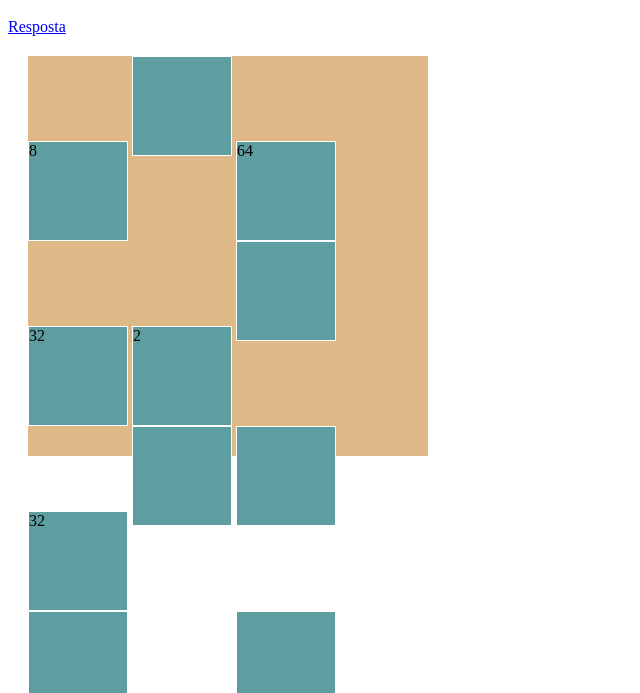
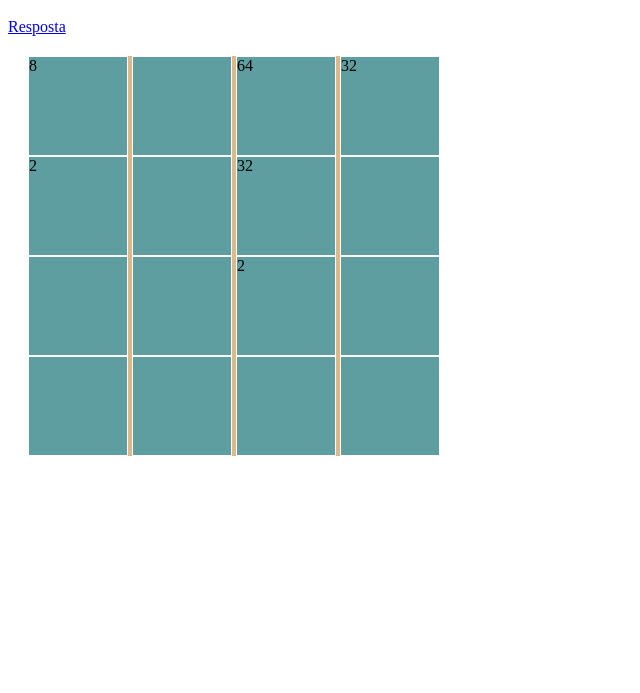
Before and after one commit to Raisarc/2048, a plain HTML site: page index.html in a window 1280 px wide. Shown: the part 48-741 px from the top of the page, without its empty margins (0-640 px from the left). Drawn offline with Linux system fonts and the light colour scheme.

Commit message:
conserto ui ( user interface)

```diff
--- a/style.css
+++ b/style.css
@@ -1,7 +1,7 @@
 #board {
 	background-color: burlywood;
 	height: 400px;
-    width: 400px;
+    width: 412px;
     margin: 20px;
 }
 
@@ -11,4 +11,5 @@
     background-color: cadetblue;
     border: 1px solid white;
     display: inline-block;
+    vertical-align: top;
 }
```
